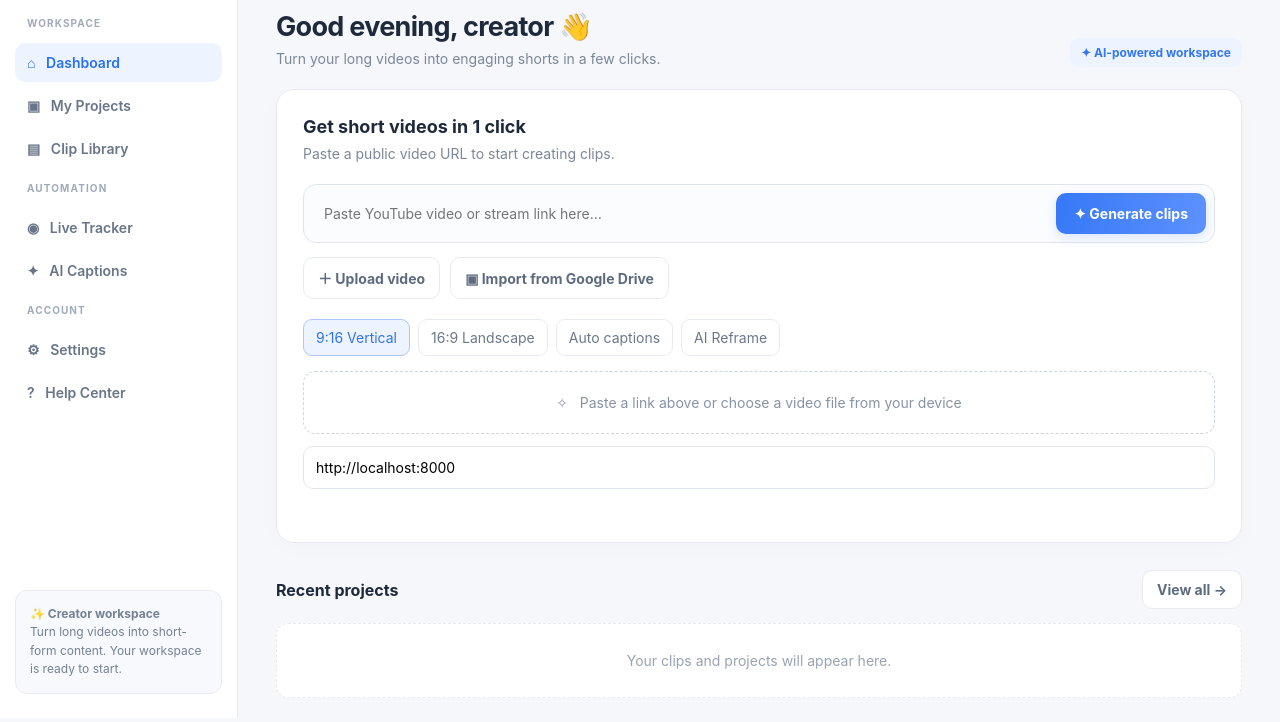
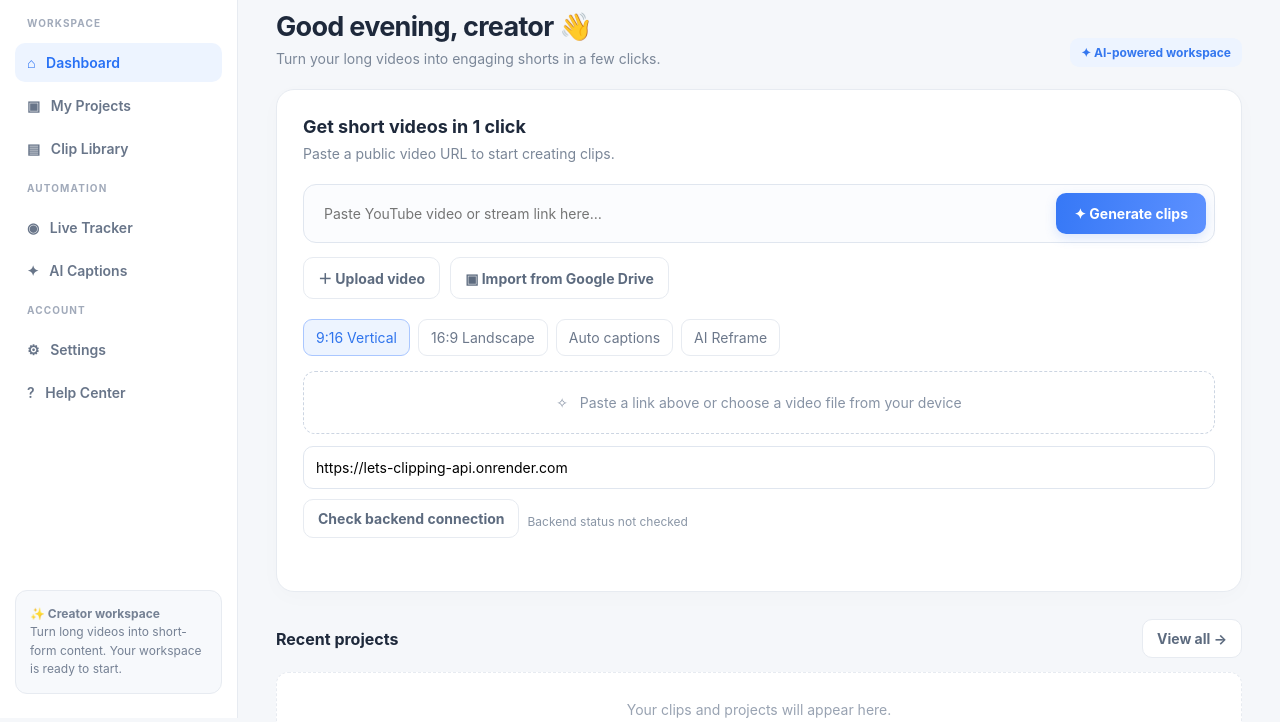
Before and after one commit to sachink15780-ops/LET-S-CLIPPING, a plain HTML site: page index.html in a window 1280 px wide. Shown: the part 82-804 px from the top of the page. Drawn offline with Linux system fonts and the light colour scheme.

Commit message:
Connect dashboard health check and deployed API URL

```diff
--- a/index.html
+++ b/index.html
@@ -22,7 +22,7 @@
 <div class="linkbox"><input id="url" placeholder="Paste YouTube video or stream link here…"><button class="primary" onclick="start()">✦ Generate clips</button></div>
 <div class="actions"><button class="secondary" onclick="document.getElementById('file').click()">＋ Upload video</button><button class="secondary" onclick="toast('Drive import will be available after integration')">▣ Import from Google Drive</button><input id="file" type="file" accept="video/*" hidden onchange="fileChosen(this)"></div>
 <div class="options"><button class="opt selected" onclick="choose(this)">9:16 Vertical</button><button class="opt" onclick="choose(this)">16:9 Landscape</button><button class="opt" onclick="choose(this)">Auto captions</button><button class="opt" onclick="choose(this)">AI Reframe</button></div>
-<div class="drop">✧ &nbsp; Paste a link above or choose a video file from your device</div><div style="margin-top:12px"><input id="api" placeholder="Backend URL (e.g. https://your-server)" style="width:100%;padding:12px;border:1px solid #e0e6ef;border-radius:10px" value="http://localhost:8000"></div><div id="results" class="section"></div></section>
+<div class="drop">✧ &nbsp; Paste a link above or choose a video file from your device</div><div style="margin-top:12px"><input id="api" placeholder="Backend URL (e.g. https://your-server)" style="width:100%;padding:12px;border:1px solid #e0e6ef;border-radius:10px" value="https://lets-clipping-api.onrender.com"></div><div style="display:flex;gap:8px;align-items:center;margin-top:10px;flex-wrap:wrap"><button class="secondary" onclick="checkBackend()">Check backend connection</button><span id="health" class="projectmeta">Backend status not checked</span></div><div id="results" class="section"></div></section>
 <section class="section"><div class="sectionhead"><h3>Recent projects</h3><button class="secondary" onclick="toast('Your project library is ready for backend connection')">View all →</button></div><div id="projects" class="projects"><div class="empty" style="grid-column:1/-1">Your clips and projects will appear here.</div></div></section>
 <section class="section"><div class="sectionhead"><h3>Quick tools</h3></div><div class="projects"><div class="project"><div class="thumb">✂</div><div class="projectbody"><div class="projecttitle">Long video to shorts</div><div class="projectmeta">Find highlights automatically</div></div></div><div class="project"><div class="thumb">◉</div><div class="projectbody"><div class="projecttitle">Creator Live Tracker</div><div class="projectmeta">Track live creators</div></div></div><div class="project"><div class="thumb">▤</div><div class="projectbody"><div class="projecttitle">Subtitle studio</div><div class="projectmeta">Caption styling & language</div></div></div></div></section>
 </main></div><div id="toast" class="toast"></div>
@@ -30,7 +30,7 @@
 function toast(m){let t=document.getElementById('toast');t.textContent=m;t.style.display='block';setTimeout(()=>t.style.display='none',4000)}
 function choose(b){b.classList.toggle('selected')}
 function ratio(){return document.querySelector('.opt.selected')?.textContent.includes('16:9')?'16:9':'9:16'}
-async function start(){let v=document.getElementById('url').value.trim(), file=document.getElementById('file').files[0], base=document.getElementById('api').value.trim().replace(/\/$/,'');if(!v&&!file){toast('Paste a video URL or choose a video file');return}if(!base){toast('Enter backend URL first');return}let fd=new FormData();fd.append('ratio',ratio());let endpoint;if(file){fd.append('file',file);endpoint='/api/clip'}else{fd.append('url',v);endpoint='/api/clip-url'}document.getElementById('results').innerHTML='<div class="empty">Processing video… this may take a while.</div>';try{let r=await fetch(base+endpoint,{method:'POST',body:fd});let data=await r.json();if(!r.ok)throw Error(data.detail||'Processing failed');showClips(data,base)}catch(e){document.getElementById('results').innerHTML='<div class="empty">Could not process: '+escapeHtml(e.message)+'<br>Check backend URL and that backend server is running.</div>';toast('Processing failed')}}
+async function checkBackend(){let base=document.getElementById("api").value.trim().replace(/\\/$/,"");let s=document.getElementById("health");s.textContent="Checking…";try{let r=await fetch(base+"/health");let d=await r.json();if(!r.ok||!d.ok)throw Error("Health check failed");s.textContent="Connected · "+d.service+" v"+d.version;toast("Backend connected")}catch(e){s.textContent="Not connected — deploy backend and check URL";toast("Backend not reachable")}}\nasync function start(){let v=document.getElementById('url').value.trim(), file=document.getElementById('file').files[0], base=document.getElementById('api').value.trim().replace(/\/$/,'');if(!v&&!file){toast('Paste a video URL or choose a video file');return}if(!base){toast('Enter backend URL first');return}let fd=new FormData();fd.append('ratio',ratio());let endpoint;if(file){fd.append('file',file);endpoint='/api/clip'}else{fd.append('url',v);endpoint='/api/clip-url'}document.getElementById('results').innerHTML='<div class="empty">Processing video… this may take a while.</div>';try{let r=await fetch(base+endpoint,{method:'POST',body:fd});let data=await r.json();if(!r.ok)throw Error(data.detail||'Processing failed');showClips(data,base)}catch(e){document.getElementById('results').innerHTML='<div class="empty">Could not process: '+escapeHtml(e.message)+'<br>Check backend URL and that backend server is running.</div>';toast('Processing failed')}}
 function showClips(data,base){let el=document.getElementById('results');if(!data.clips?.length){el.innerHTML='<div class="empty">No clips returned.</div>';return}el.innerHTML='<h3>Generated clips</h3><div class="projects">'+data.clips.map(c=>'<div class="project"><div class="thumb">▶</div><div class="projectbody"><div class="projecttitle">Clip '+c.id+'</div><div class="projectmeta">'+Math.round(c.start)+'s – '+Math.round(c.end)+'s</div><a class="secondary" style="display:inline-block;margin-top:12px;text-decoration:none" href="'+base+c.download+'" target="_blank">Download MP4</a></div></div>').join('')+'</div><p class="projectmeta">'+escapeHtml(data.note||'Review clips before publishing.')+'</p>'}
 function escapeHtml(v){return String(v).replace(/[&<>"]/g,c=>({'&':'&amp;','<':'&lt;','>':'&gt;','"':'&quot;'}[c]))}
 function fileChosen(i){if(i.files[0]){document.getElementById('url').value='';toast('Video selected: '+i.files[0].name)}}
```
